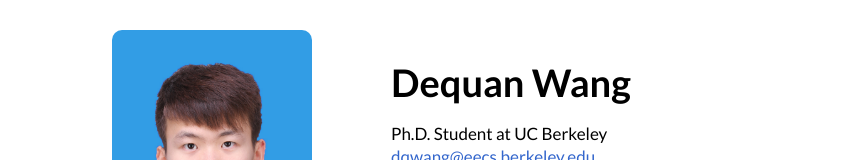
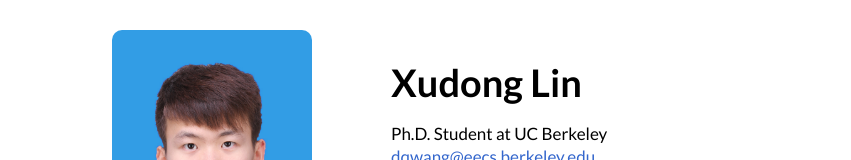
Before and after one commit to XudongLinthu/XudongLinthu.github.io, a plain HTML site: page index.html in a window 1280 px wide. Shown: the top 160 px of the page, without its empty margins (208-1059 px from the left). Drawn offline with Linux system fonts and the light colour scheme.

Commit message:
Update index.html

```diff
--- a/index.html
+++ b/index.html
@@ -173,7 +173,7 @@
 		<div id="sidebar"><img src="images/1.jpg" id="me" width="200" itemprop="photo"></div>
 		<div id="bio">
 			<div style="position:absolute;top:29px;left:29px">
-				<h1><span itemprop="name">Dequan Wang</span></h1>
+				<h1><span itemprop="name">Xudong Lin</span></h1>
 				<bt>
 					<p style="line-height:23px;">Ph.D. Student at UC Berkeley
 						<br>
```
